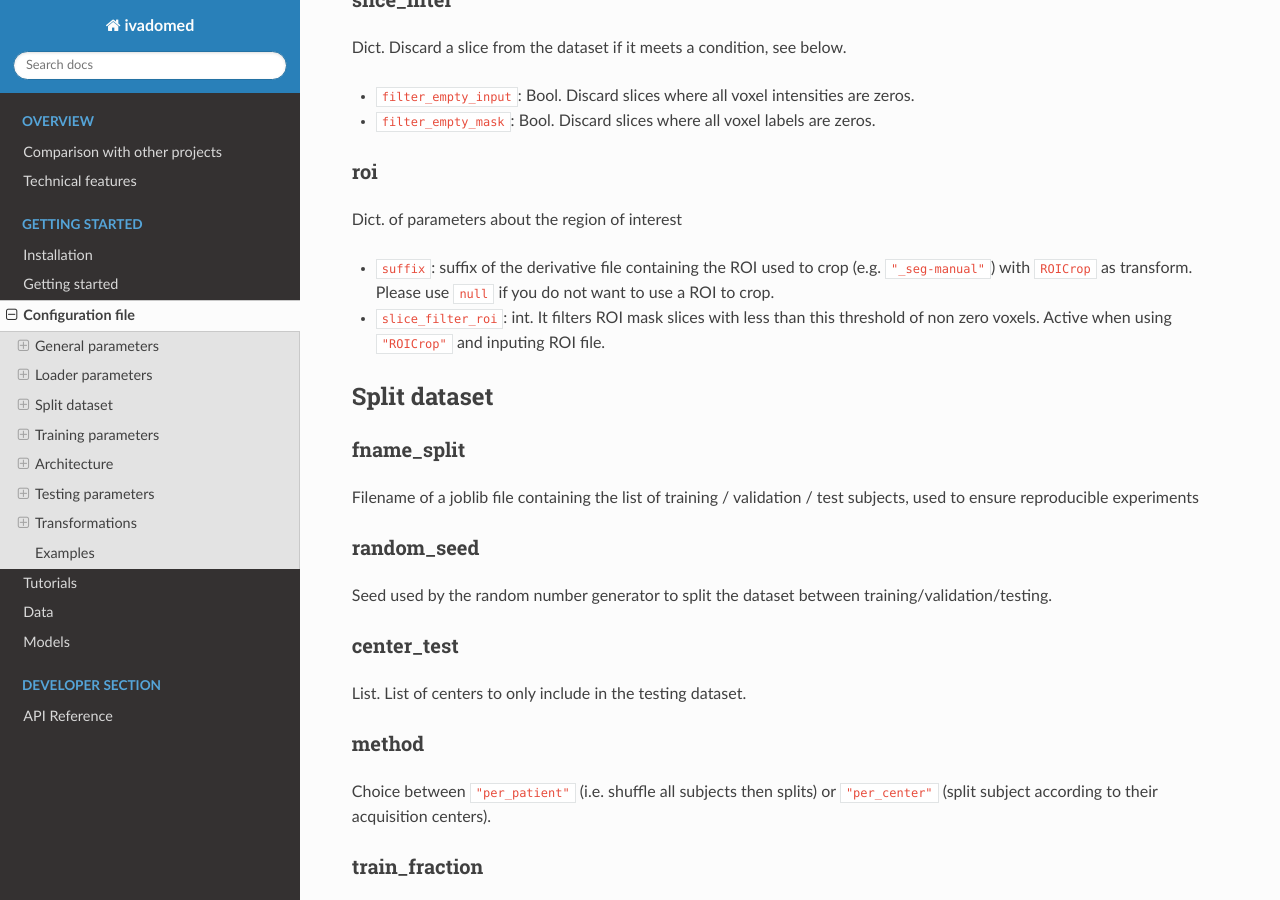
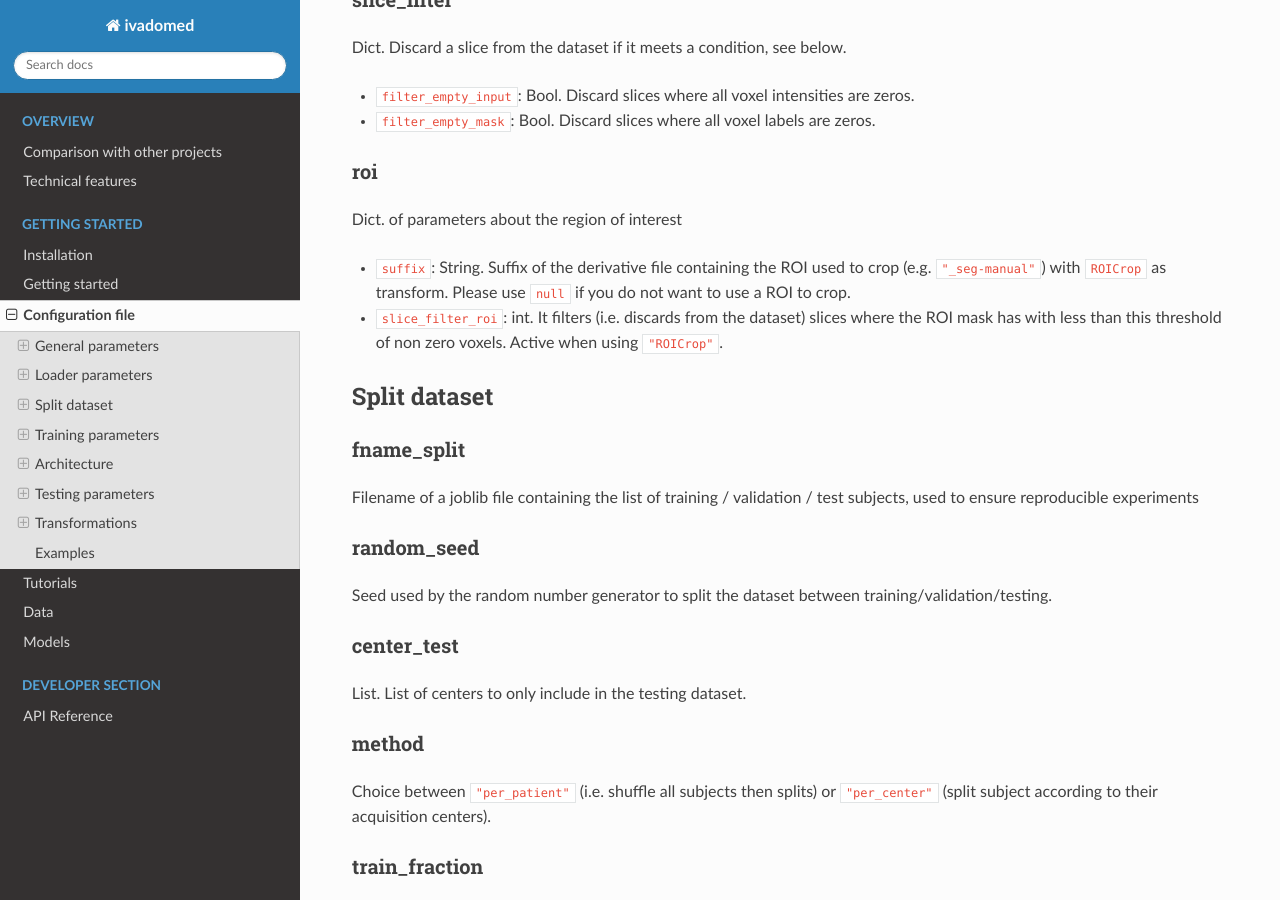
Before and after one commit to ivadomed/ivadomed, a Sphinx documentation site: the page built from docs/source/configuration_file.md, in a window 1280 px wide and 900 px high, scrolled down 1395 px. Built offline with Sphinx 7.4.7 and the Read the Docs theme 2.0.0, drawn with Linux system fonts in a browser that asks for light colours.

Commit message:
configuration_file.md: clarify roi dict

```diff
--- a/docs/source/configuration_file.md
+++ b/docs/source/configuration_file.md
@@ -30,8 +30,8 @@ Dict. Discard a slice from the dataset if it meets a condition, see below.
 - `filter_empty_mask`: Bool. Discard slices where all voxel labels are zeros.
 #### roi
 Dict. of parameters about the region of interest
-- `suffix`: suffix of the derivative file containing the ROI used to crop (e.g. `"_seg-manual"`) with `ROICrop` as transform. Please use `null` if you do not want to use a ROI to crop.
-- `slice_filter_roi`: int. It filters ROI mask slices with less than this threshold of non zero voxels. Active when using `"ROICrop"` and inputing ROI file.
+- `suffix`: String. Suffix of the derivative file containing the ROI used to crop (e.g. `"_seg-manual"`) with `ROICrop` as transform. Please use `null` if you do not want to use a ROI to crop.
+- `slice_filter_roi`: int. It filters (i.e. discards from the dataset) slices where the ROI mask has with less than this threshold of non zero voxels. Active when using `"ROICrop"`.
 
 ## Split dataset
 #### fname_split
```
